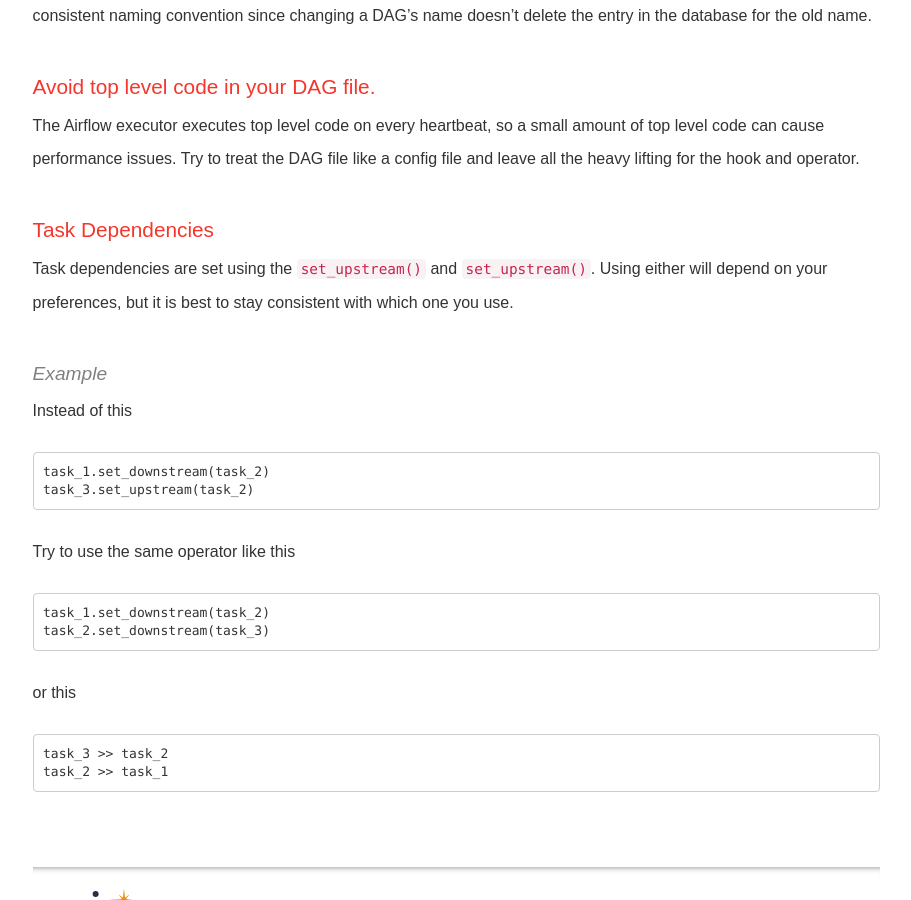
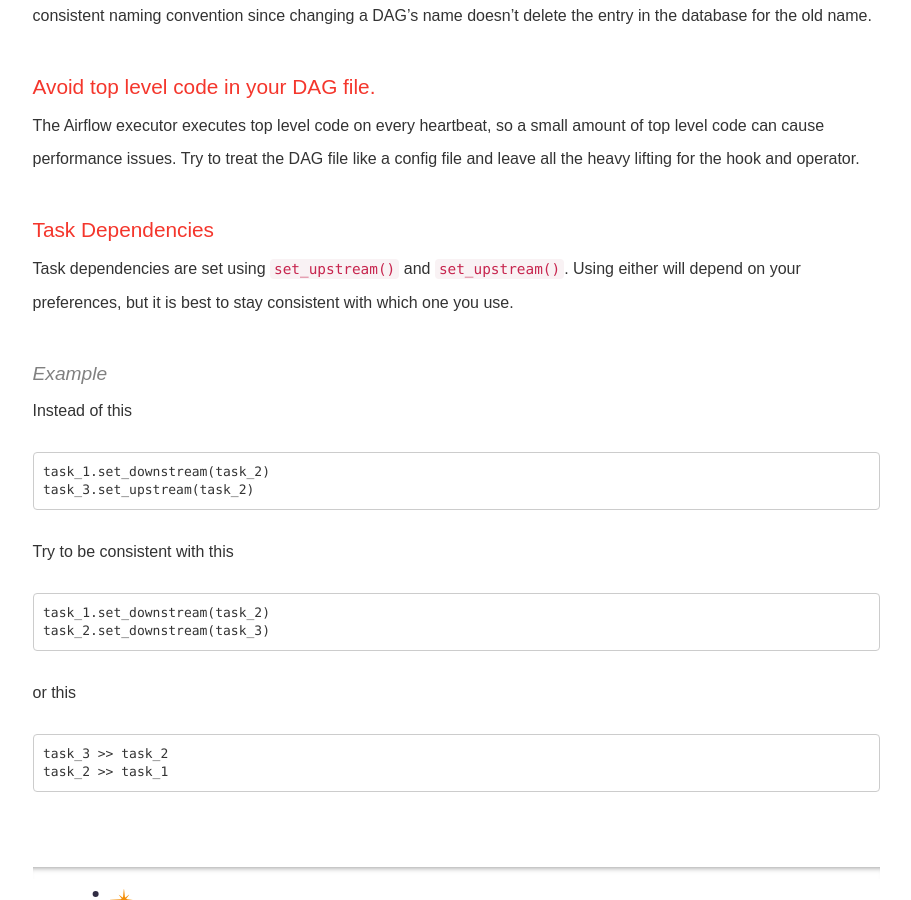
Before and after one commit to petedejoy/documentation, a Jekyll site: the page built from v2/apache_airflow/tutorial/best-practices.md, in a window 1280 px wide and 900 px high, scrolled down 3352 px. Shown: the whole window, without its empty margins (330-1241 px from the left). Built offline with Jekyll 4.4.1, drawn with Linux system fonts in a browser that asks for light colours; nearby versions of some CDN libraries; some web fonts are replaced; comment, search, counter and statistics services are not loaded.

Commit message:
Fixed small typo

```diff
--- a/v2/apache_airflow/tutorial/best-practices.md
+++ b/v2/apache_airflow/tutorial/best-practices.md
@@ -73,7 +73,7 @@ Changing the name of a DAG also creates a new entry in the database, which power
 The Airflow executor executes top level code on every heartbeat, so a small amount of top level code can cause performance issues. Try to treat the DAG file like a config file and leave all the heavy lifting for the hook and operator.
 
 ### Task Dependencies
-Task dependencies are set using the `set_upstream()` and `set_upstream()`. Using either will depend on your preferences, but it is best to stay consistent with which one you use.
+Task dependencies are set using `set_upstream()` and `set_upstream()`. Using either will depend on your preferences, but it is best to stay consistent with which one you use.
 
 #### Example
 
@@ -84,7 +84,7 @@ task_1.set_downstream(task_2)
 task_3.set_upstream(task_2)
 ~~~
 
-Try to use the same operator like this
+Try to be consistent with this
 
 ~~~
 task_1.set_downstream(task_2)
```
